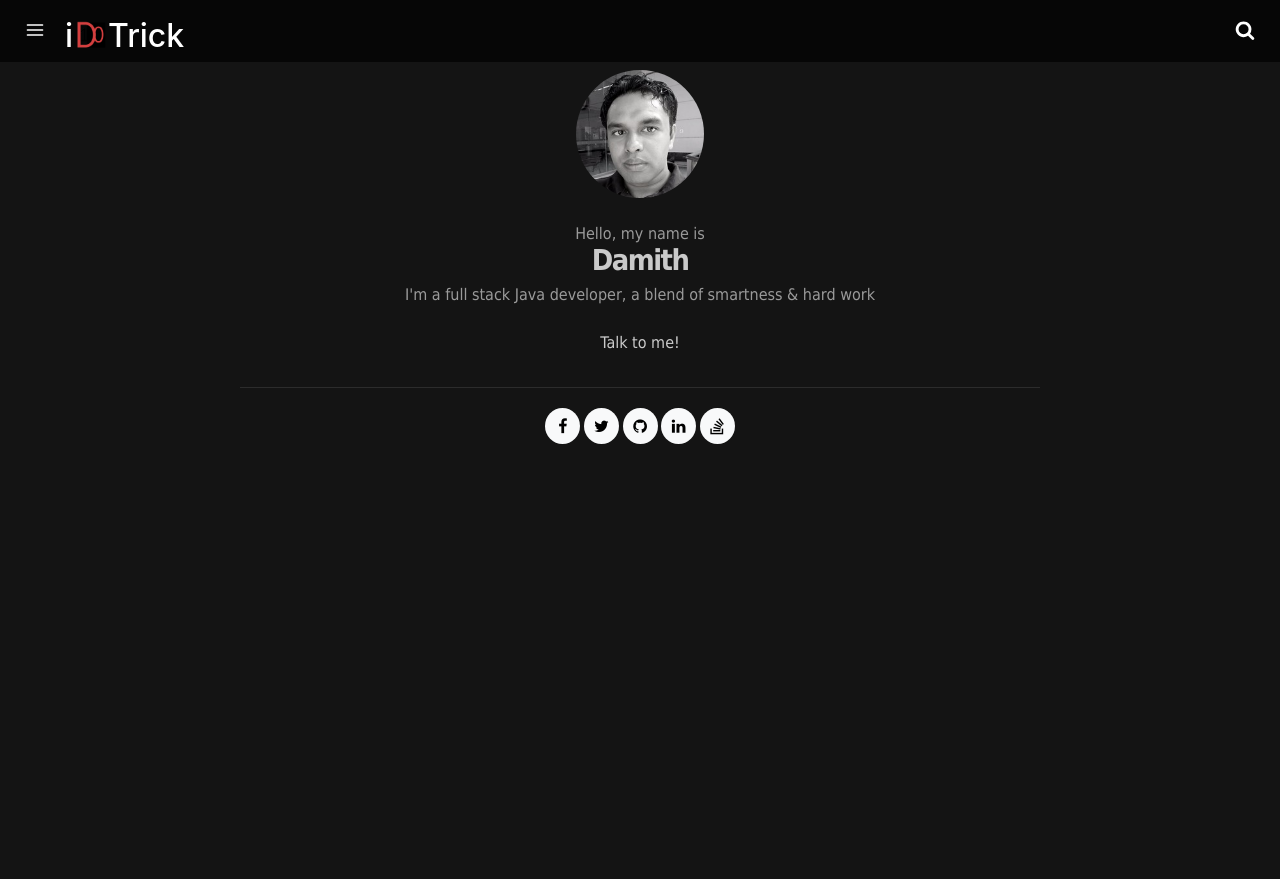
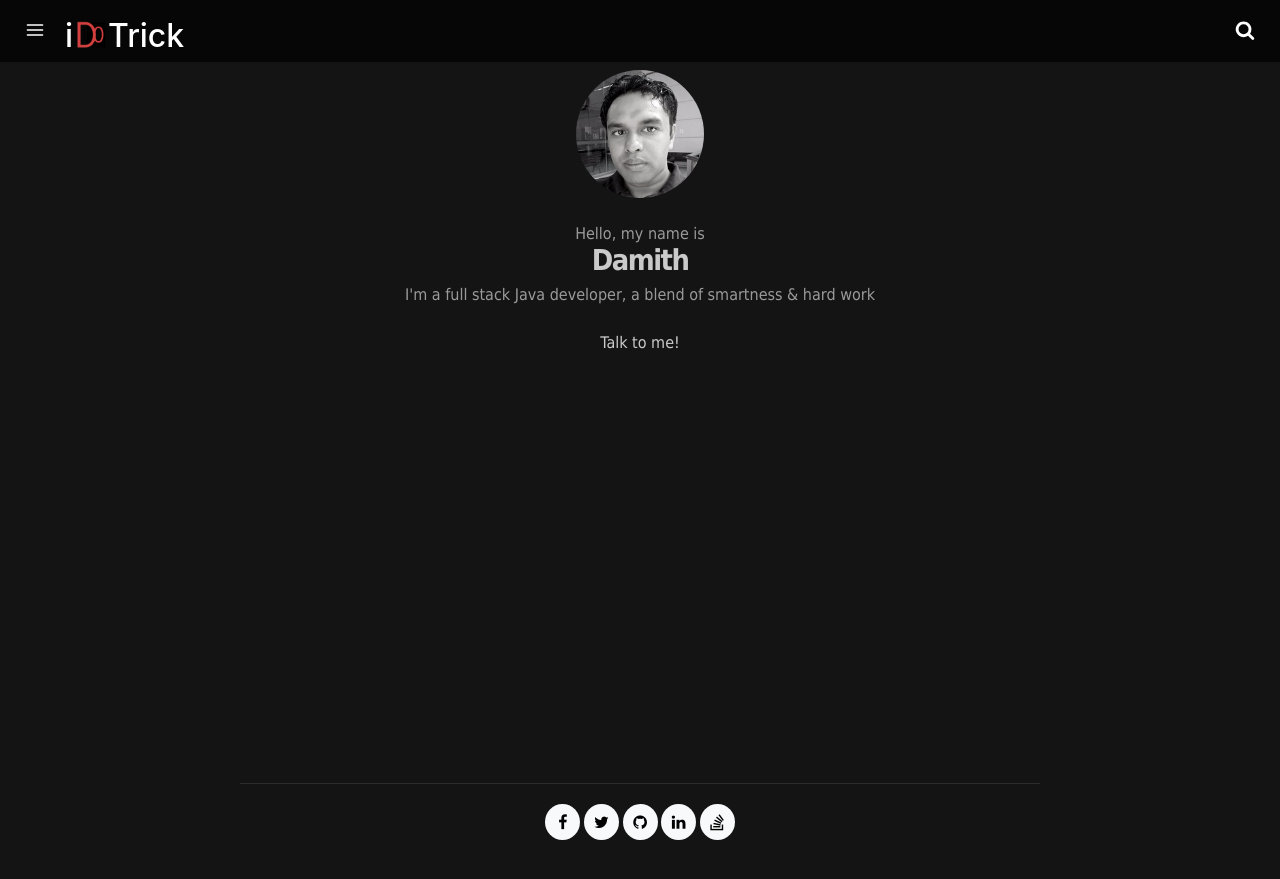
Before and after one commit to idotrick/idotrick.github.io, a Jekyll site: the page built from index.md, in a window 1280 px wide. Shown: the top 879 px of the page. Built offline with Jekyll 4.4.1, drawn with Linux system fonts in a browser that asks for light colours.

Commit message:
Home page fixed footer

```diff
--- /dev/null
+++ b/_layouts/home.html
@@ -0,0 +1,18 @@
+---
+layout: compress
+---
+
+<!DOCTYPE html>
+<html lang="en" itemscope itemtype="http://schema.org/WebPage">
+    {% include head.html %}
+    <body class="home-page main-page has-push-menu justify-content-center">
+        {% include svg-icons.html %}
+        {% include header.html %}
+            <section class="content">
+                {{ content }}
+            </section>
+        <div class="footer-fixed">
+        {% include footer.html %}
+        </div>
+    </body>
+</html>
--- a/assets/css/custom.css
+++ b/assets/css/custom.css
@@ -1,7 +1,3 @@
-footer {
-    margin-top: 2rem!important;
-}
-
 .profile-desc {
     font-family: MontSerrat,Tahoma,Arial,sans-serif;
     color: #9a9a9a;
@@ -57,3 +53,12 @@ body, .bar-header {
 .link-dark {
     color: #cacaca;
 }
+
+/*home-page style [start]*/
+.footer-fixed {
+    position: fixed;
+    bottom: 0;
+    left:0;
+    width: 100%;
+}
+/*home-page style [end]*/
```
Also changed, not shown: index.md (+1 -1 lines).
